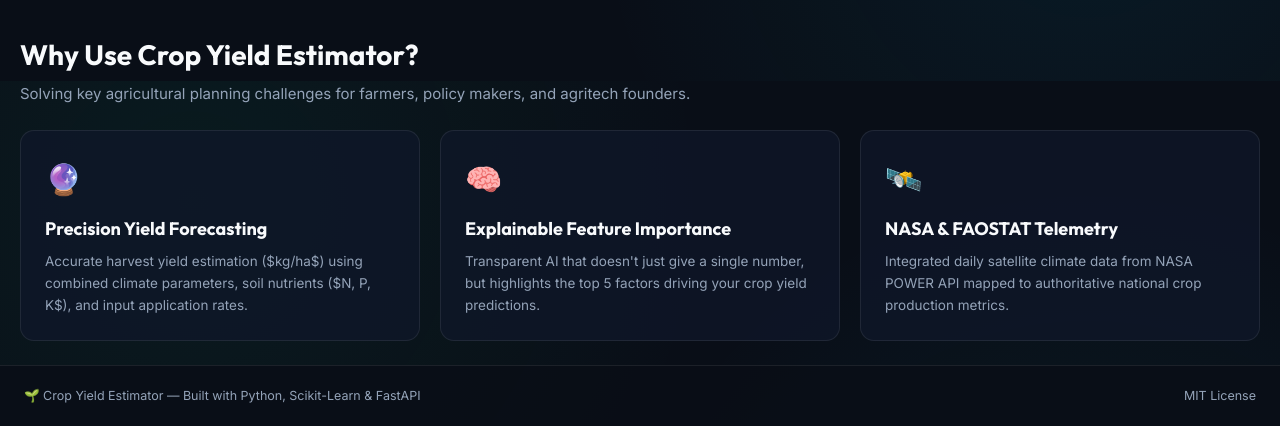
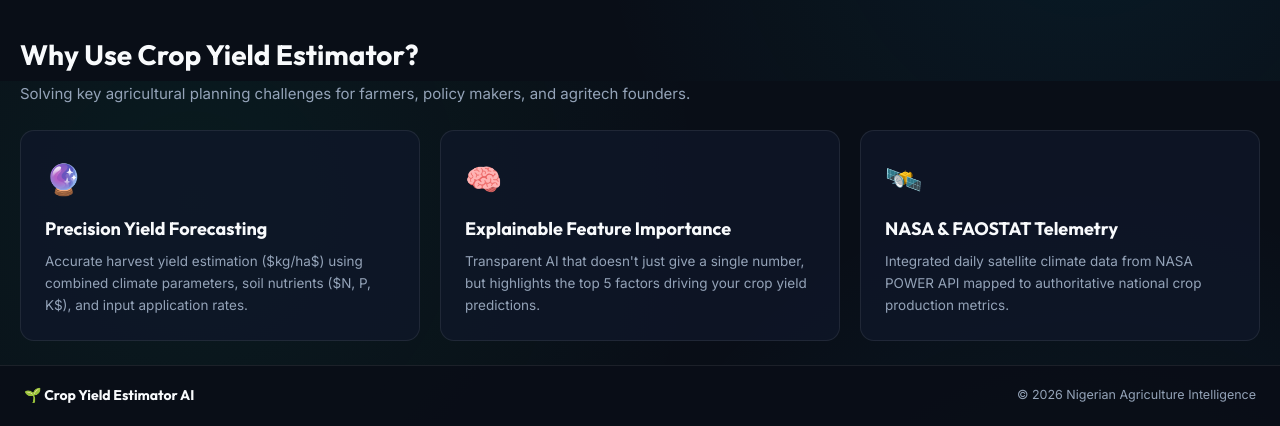
Before and after one commit to Aliyusaidubadamasi/3mtt-Final-Capstone-Project, a plain HTML site: page static/index.html in a window 1280 px wide. Shown: the part 719-1145 px from the top of the page. Drawn offline with Linux system fonts and the light colour scheme; no server answers.

Commit message:
style(ui): clean up footer text and styling

```diff
--- a/static/index.html
+++ b/static/index.html
@@ -427,8 +427,8 @@
     <!-- Footer -->
     <footer class="app-footer">
         <div class="footer-container">
-            <span>🌱 Crop Yield Estimator — Built with Python, Scikit-Learn & FastAPI</span>
-            <span class="footer-credit">MIT License</span>
+            <div class="footer-brand">🌱 Crop Yield Estimator AI</div>
+            <div class="footer-copy">© 2026 Nigerian Agriculture Intelligence</div>
         </div>
     </footer>
 
--- a/static/style.css
+++ b/static/style.css
@@ -993,8 +993,8 @@ body {
 /* Footer */
 .app-footer {
     border-top: 1px solid var(--border-color);
-    padding: 20px 24px;
-    background: rgba(9, 14, 23, 0.9);
+    padding: 18px 24px;
+    background: rgba(9, 14, 23, 0.92);
     margin-top: auto;
 }
 
@@ -1004,9 +1004,19 @@ body {
     display: flex;
     justify-content: space-between;
     align-items: center;
+    gap: 12px;
+}
+
+.footer-brand {
+    font-family: var(--font-heading);
+    font-weight: 700;
+    font-size: 14px;
+    color: var(--text-main);
+}
+
+.footer-copy {
     font-size: 12.5px;
     color: var(--text-muted);
-    gap: 12px;
 }
 
 
@@ -1096,7 +1106,7 @@ body {
     .footer-container {
         flex-direction: column;
         text-align: center;
-        gap: 6px;
+        gap: 4px;
     }
 }
 
```
